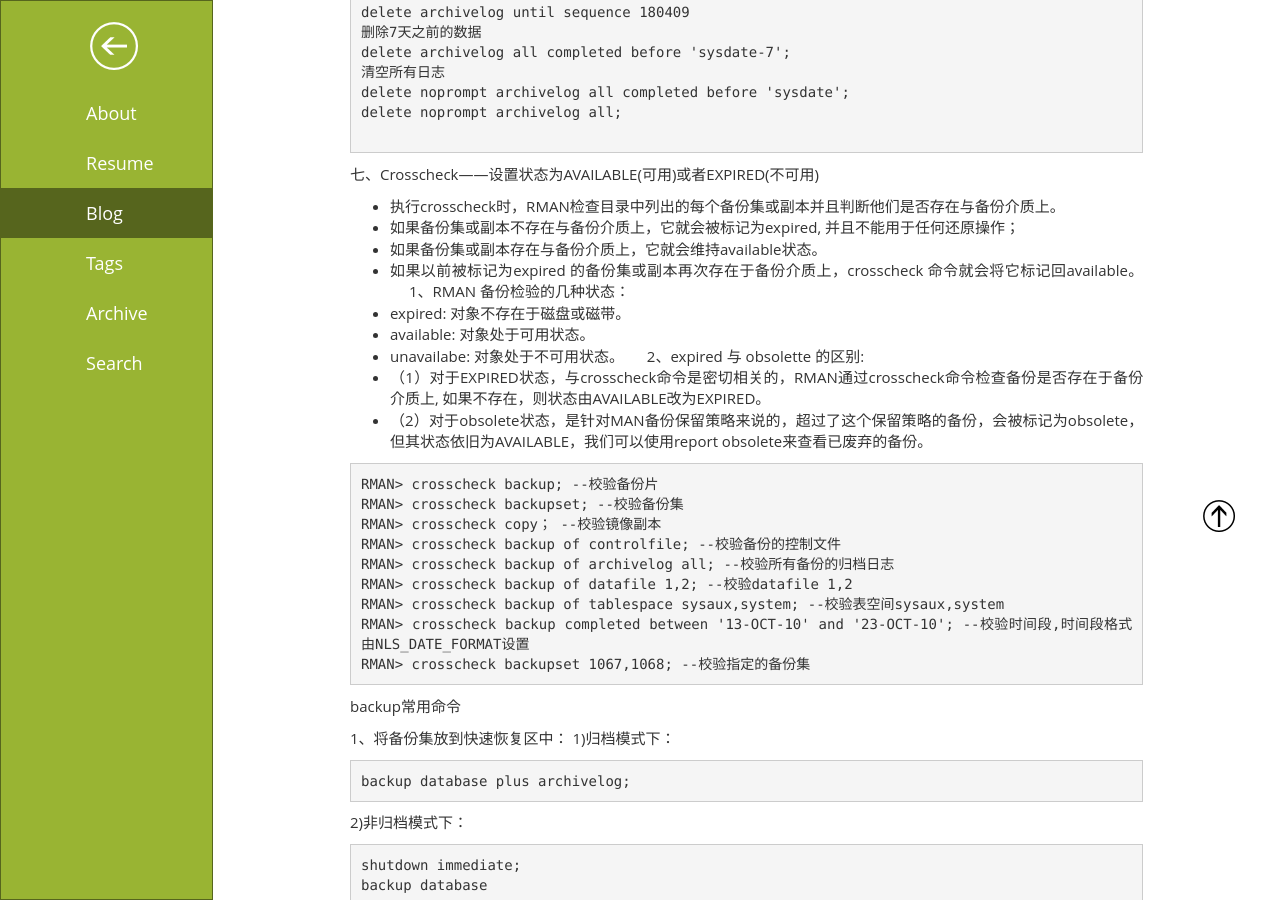
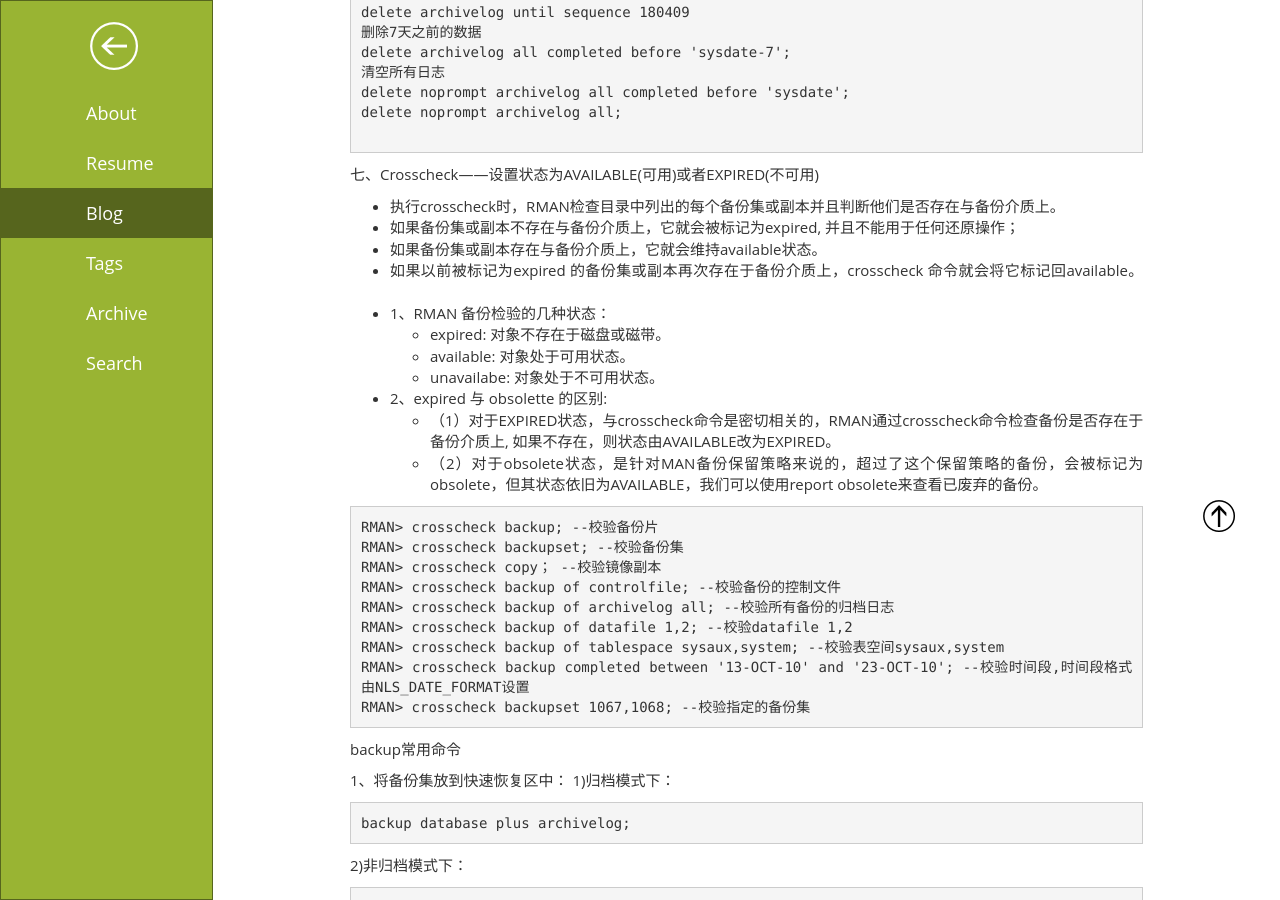
Before and after one commit to yzcy/yzcy.github.io, a Jekyll site: the page built from _posts/2020-09-11-oracle-rman.md, in a window 1280 px wide and 900 px high, scrolled down 3763 px. Built offline with Jekyll 4.4.1, drawn with Linux system fonts in a browser that asks for light colours; a script that is not in the unit is left out; comment, search, counter and statistics services are not loaded.

````diff
--- a/_posts/2020-09-11-oracle-rman.md
+++ b/_posts/2020-09-11-oracle-rman.md
@@ -218,14 +218,14 @@ delete noprompt archivelog all;
    - 如果备份集或副本存在与备份介质上，它就会维持available状态。
    - 如果以前被标记为expired 的备份集或副本再次存在于备份介质上，crosscheck 命令就会将它标记回available。
 
-   1、RMAN 备份检验的几种状态：
-   - expired: 对象不存在于磁盘或磁带。
-   - available: 对象处于可用状态。
-   - unavailabe: 对象处于不可用状态。
+   + 1、RMAN 备份检验的几种状态：
+     - expired: 对象不存在于磁盘或磁带。
+     - available: 对象处于可用状态。
+     - unavailabe: 对象处于不可用状态。
 
-   2、expired 与 obsolette 的区别:
-   - （1）对于EXPIRED状态，与crosscheck命令是密切相关的，RMAN通过crosscheck命令检查备份是否存在于备份介质上, 如果不存在，则状态由AVAILABLE改为EXPIRED。
-   - （2）对于obsolete状态，是针对MAN备份保留策略来说的，超过了这个保留策略的备份，会被标记为obsolete，但其状态依旧为AVAILABLE，我们可以使用report obsolete来查看已废弃的备份。
+   + 2、expired 与 obsolette 的区别:
+     - （1）对于EXPIRED状态，与crosscheck命令是密切相关的，RMAN通过crosscheck命令检查备份是否存在于备份介质上, 如果不存在，则状态由AVAILABLE改为EXPIRED。
+     - （2）对于obsolete状态，是针对MAN备份保留策略来说的，超过了这个保留策略的备份，会被标记为obsolete，但其状态依旧为AVAILABLE，我们可以使用report obsolete来查看已废弃的备份。
 
 
 ```
````
